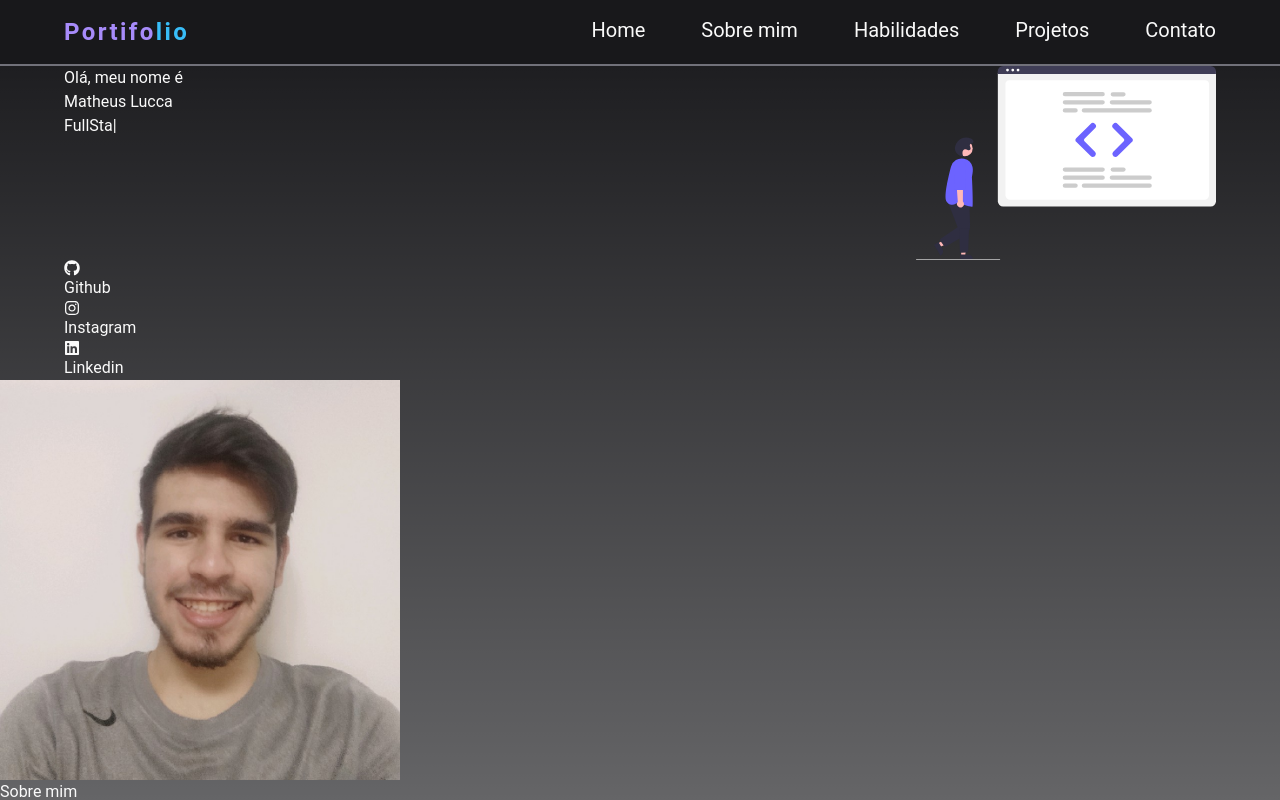
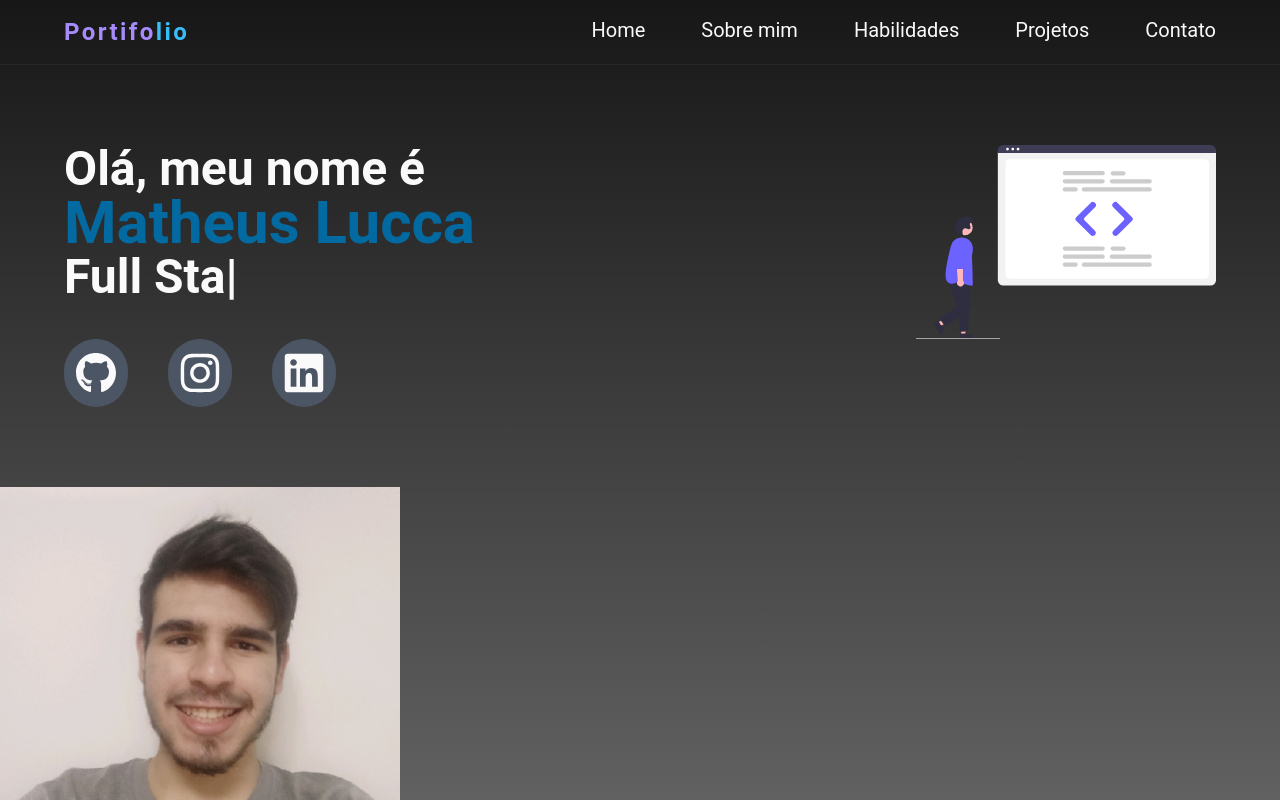
Before and after one commit to MatheusLucca/portifoliov2-tailwind, a Next.js app: page / in a window 1280 px wide. Shown: the top 800 px of the page. Built offline with nearby package versions, Linux system fonts and the light colour scheme.

Commit message:
style introduction component

```diff
--- a/src/app/globals.css
+++ b/src/app/globals.css
@@ -3,6 +3,16 @@
 @tailwind utilities;
 
 @import url('https://fonts.googleapis.com/css2?family=Roboto:wght@400;700&display=swap');
+
+@layer components {
+  .btn-social {
+    @apply flex align-baseline gap-2 w-16 relative bg-gray-600  rounded-full p-3 hover:w-48 hover:bg-sky-700 transition-all;
+  }
+  .btn-social span {
+    @apply absolute invisible top-5;
+  }
+}
+
 
 :root {
   --foreground-rgb: 0, 0, 0;
--- a/src/app/layout.tsx
+++ b/src/app/layout.tsx
@@ -16,7 +16,7 @@ export default function RootLayout({
 }) {
   return (
     <html lang="en">
-      <body className="bg-zinc-900 text-zinc-50 bg-no-repeat">{children}</body>
+      <body className="bg-neutral-900 text-zinc-50 bg-no-repeat">{children}</body>
     </html>
   )
 }
--- a/src/app/page.tsx
+++ b/src/app/page.tsx
@@ -10,7 +10,7 @@ export default function Home() {
   return (
     <>
       <Header />
-      <main>
+      <main className=''>
         <Introduction />
         <About />
         <Skills />
--- a/src/components/About.tsx
+++ b/src/components/About.tsx
@@ -3,7 +3,7 @@ import Image from "next/image";
 
 export function About(){
     return(
-        <section>
+        <section className='mt-20'>
             <div>
                 <div className='img'>
                         <Image src={me} alt="Uma foto minha" width={400} height={400}  />
--- a/src/components/Header.tsx
+++ b/src/components/Header.tsx
@@ -1,7 +1,7 @@
 import Link from "next/link";
 export function Header(){
     return(
-        <header className="px-16 2xl:px-64 py-4 border-b-2 border-zinc-500 bg-zinc-900 text-neutral-50">
+        <header className="px-16 2xl:px-64 py-4 border-b-[1px] border-zinc-800 text-neutral-50">
             <div className="flex justify-between">
                 <span className="text-2xl text-violet-400 tracking-widest font-bold">Portifo<span className="text-sky-400">lio</span></span>
                 <nav className="text-xl">
--- a/src/components/Introduction.tsx
+++ b/src/components/Introduction.tsx
@@ -7,14 +7,14 @@ import { CustomTyped } from './CustomTyped';
 
 export function Introduction() {
     return (
-        <section id="home" className="px-16 2xl:px-64">
+        <section id="home" className="px-16 2xl:px-64 mt-20 font-bold">
             <div className="flex justify-between">
-                <h1>Olá, meu nome é <br />
-                    <span className="">Matheus Lucca</span>
+                <h1 className='text-5xl'>Olá, meu nome é <br />
+                    <span className="text-6xl text-sky-700">Matheus Lucca</span>
                     <br />
 
                     <CustomTyped  className="writeText"
-                        strings={["FullStack Developer"]}
+                        strings={["Full Stack Developer"]}
                         typeSpeed={150}
                         backDelay={200}
                         backSpeed={100}
@@ -25,10 +25,16 @@ export function Introduction() {
                 </div>
             </div>
 
-            <div>
-                <a href="https://github.com/MatheusLucca"> <FaGithub /> <span>Github</span> </a>
-                <a href="https://www.instagram.com"> <FaInstagram /> <span>Instagram</span> </a>
-                <a href="https://www.linkedin.com/in/matheus-alves-b1a22720a/"> <FaLinkedin /> <span>Linkedin</span> </a>
+            <div className='flex gap-10 text-2xl transition-width transition-slowest ease'>
+                <a href="https://github.com/MatheusLucca" className='btn-social group'>
+                    <FaGithub size={44}/> <span className='group-hover:visible group-hover:transition-all group-hover:duration-300 group-hover:delay-75 right-10'>GitHub</span>
+                </a>
+                <a href="https://www.instagram.com" className='btn-social group'>
+                    <FaInstagram size={44}/> <span className='right-0 group-hover:visible group-hover:transition-all group-hover:duration-300 group-hover:delay-75 right-4'>Instagram</span>
+                </a>
+                <a href="https://www.linkedin.com/in/matheus-alves-b1a22720a/" className='btn-social group'>
+                    <FaLinkedin size={44}/> <span className='group-hover:visible group-hover:transition-all group-hover:duration-300 group-hover:delay-75 right-6'>Linkedin</span>
+                </a>
             </div>
         </section>
     )
--- a/tailwind.config.ts
+++ b/tailwind.config.ts
@@ -7,11 +7,16 @@ const config: Config = {
     './src/app/**/*.{js,ts,jsx,tsx,mdx}',
   ],
   theme: {
-    extend: {},
+    extend: {
+      transitionProperty: {
+        'height': 'height',
+        'width': 'width',
+      }
+    },
     fontFamily: {
       'sans': ['Inter', 'sans-serif'],
       'roboto': ['Roboto', 'sans-serif'],
-    }
+    },
   },
   plugins: [],
 }
```
